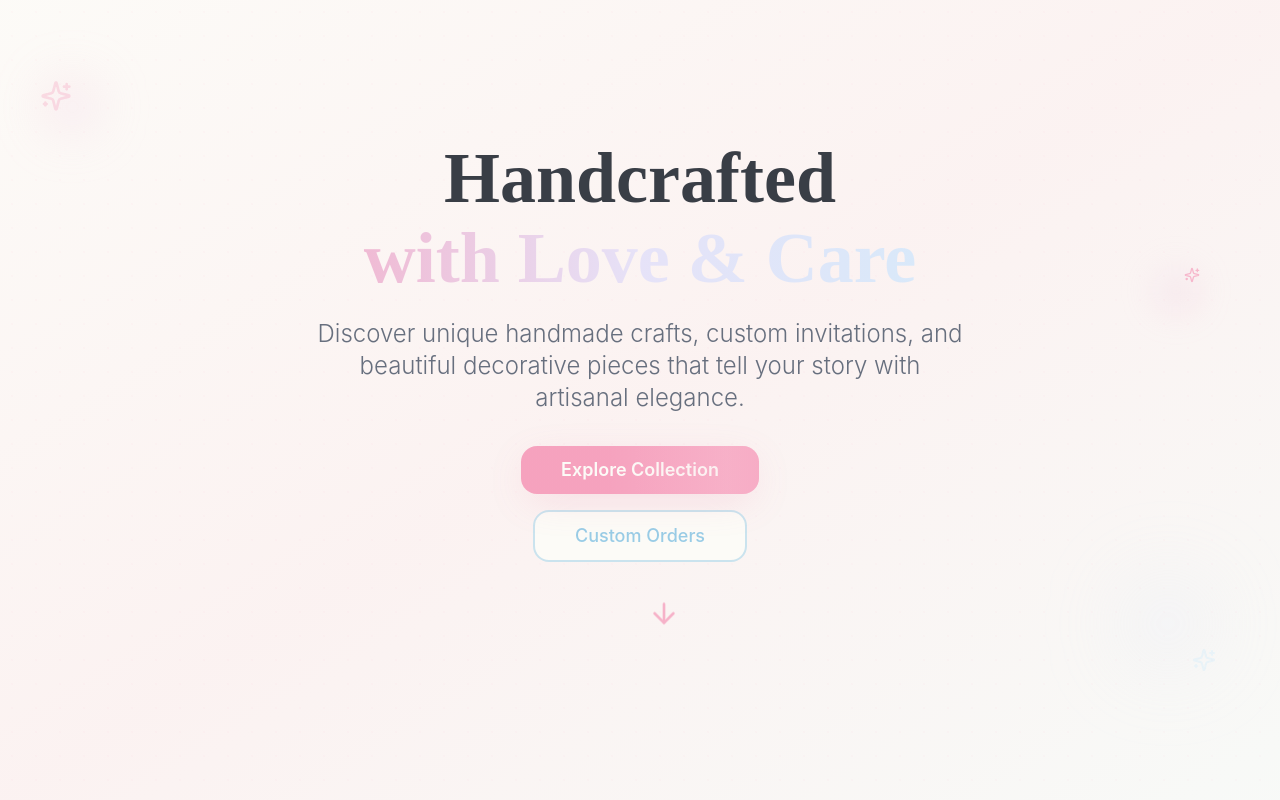
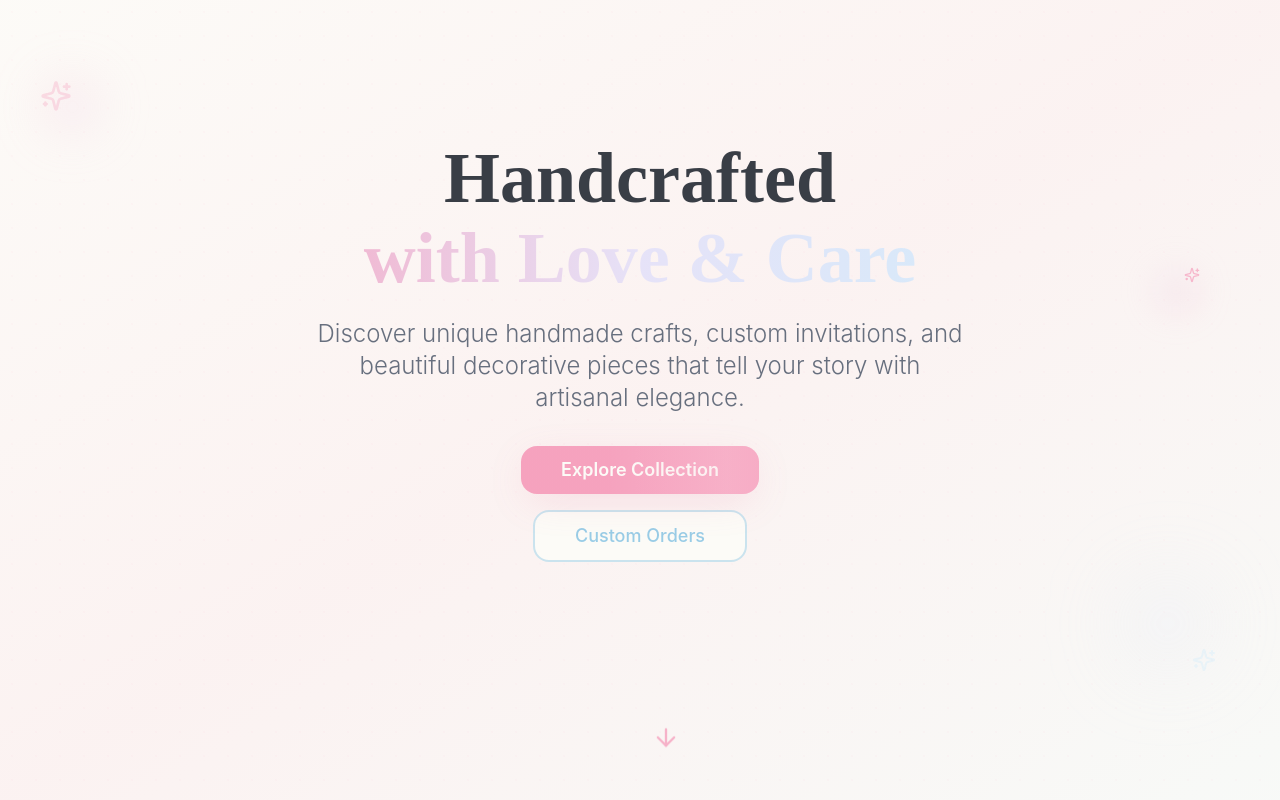
Before and after one commit to softspiretechnologies/crafty-whimsy-creations, a React (Vite) app: page / in a window 1280 px wide. Shown: the top 800 px of the page. Built offline with nearby package versions, Linux system fonts and the light colour scheme.

Commit message:
Center hero arrow button responsively

```diff
--- a/src/components/Hero.tsx
+++ b/src/components/Hero.tsx
@@ -59,15 +59,16 @@ const Hero = () => {
             </Button>
           </div>
         </div>
+      </div>
 
-        <button
-          onClick={() => window.scrollTo({ top: window.innerHeight, behavior: 'smooth' })}
-          className="absolute bottom-4 left-1/2 transform -translate-x-1/2 animate-bounce-gentle hover:scale-110 transition-transform cursor-pointer p-2 rounded-full hover:bg-primary/10"
-          aria-label="Scroll to content"
-        >
-          <ArrowDown className="w-6 h-6 md:w-8 md:h-8 text-primary opacity-80" />
-        </button>
-      </div>
+      {/* Arrow button - positioned relative to section */}
+      <button
+        onClick={() => window.scrollTo({ top: window.innerHeight, behavior: 'smooth' })}
+        className="absolute bottom-6 md:bottom-8 left-1/2 -translate-x-1/2 z-20 animate-bounce-gentle hover:scale-110 transition-transform cursor-pointer p-2 md:p-3 rounded-full hover:bg-primary/10"
+        aria-label="Scroll to content"
+      >
+        <ArrowDown className="w-5 h-5 md:w-7 md:h-7 text-primary opacity-80" />
+      </button>
     </section>
   );
 };
```
